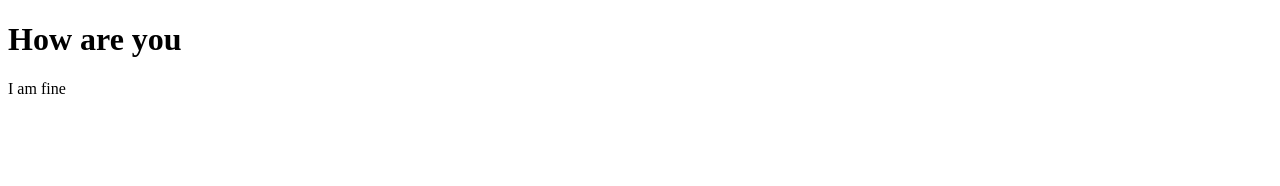
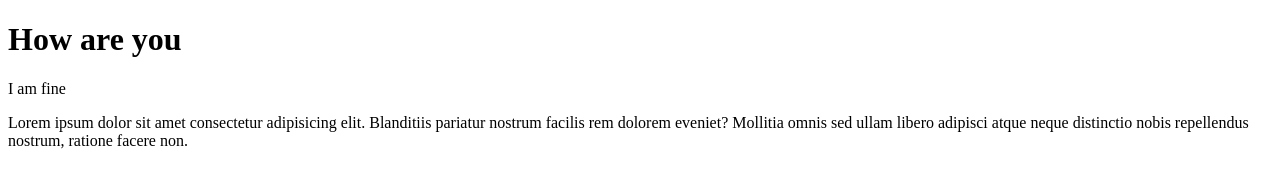
Before and after one commit to varun07645/prectise, a plain HTML site: page index.html in a window 1280 px wide. Drawn offline with Linux system fonts and the light colour scheme.

Commit message:
Second Commit

```diff
--- a/index.html
+++ b/index.html
@@ -9,5 +9,11 @@
   <body>
     <h1>How are you</h1>
     <p>I am fine</p>
+    <p>
+      Lorem ipsum dolor sit amet consectetur adipisicing elit. Blanditiis
+      pariatur nostrum facilis rem dolorem eveniet? Mollitia omnis sed ullam
+      libero adipisci atque neque distinctio nobis repellendus nostrum, ratione
+      facere non.
+    </p>
   </body>
 </html>
```
